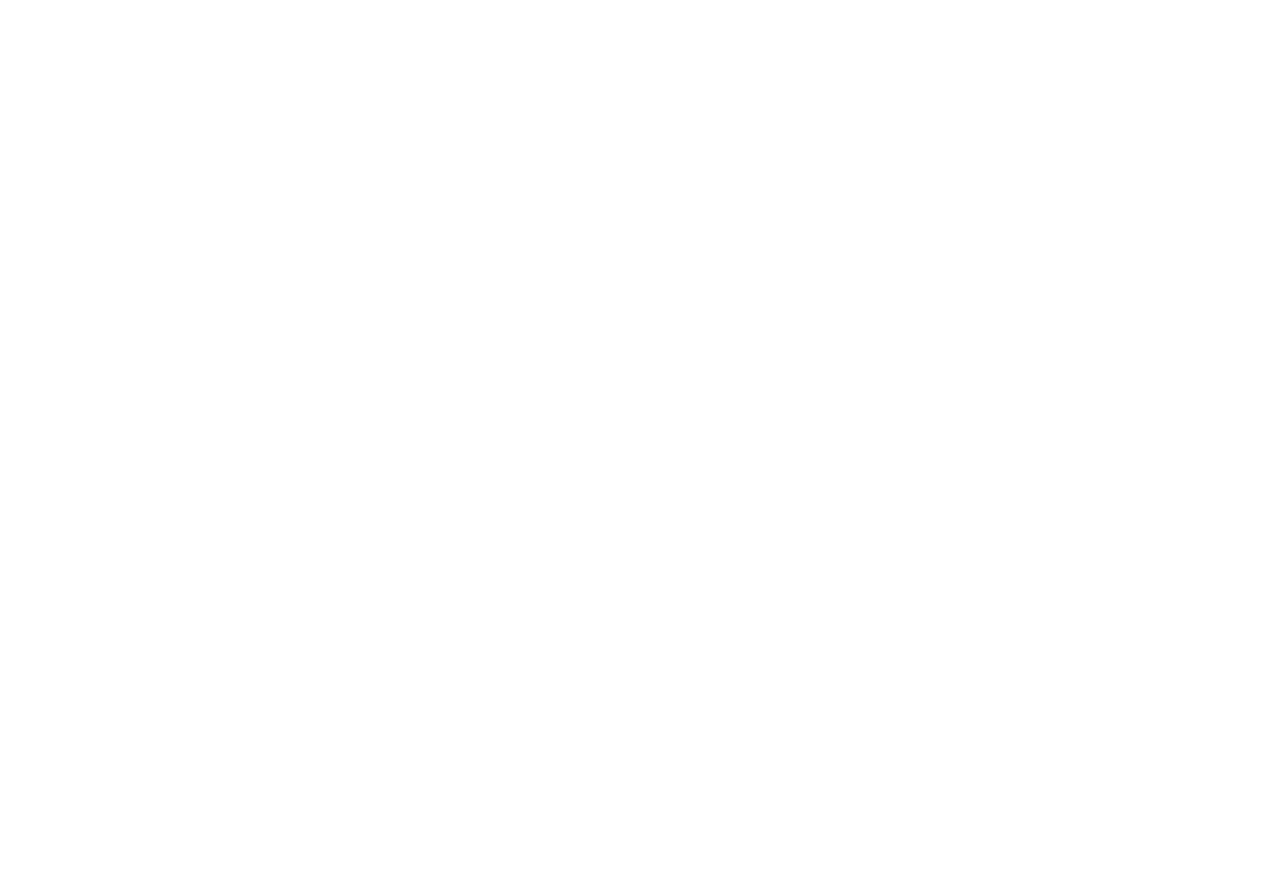
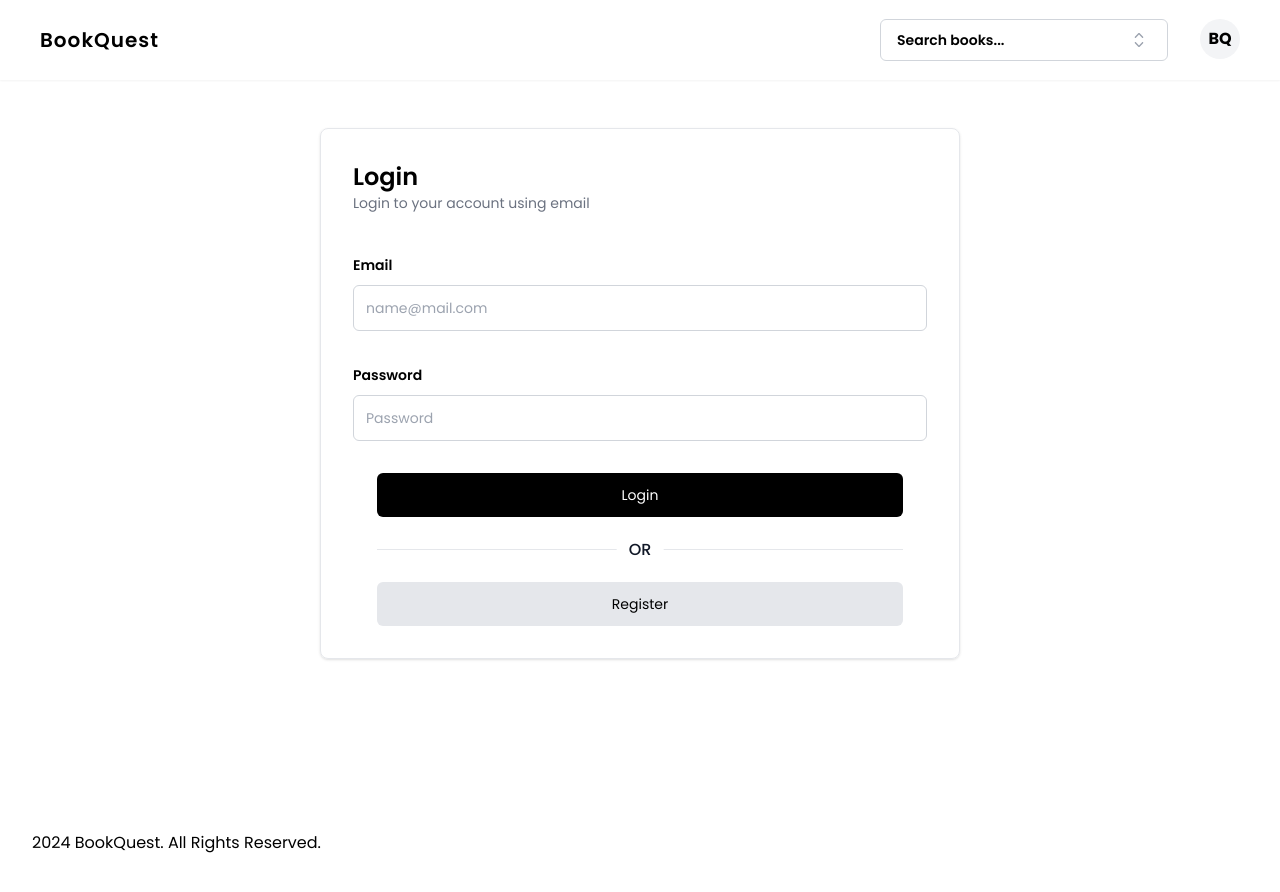
Before and after one commit to gilangr1440/library-app, a React (Vite) app: page /login in a window 1280 px wide. Before the commit this address had no page. Shown: the top 892 px of the page. Before the commit the page ends 800 px from the top, so only its background shows below. Built offline with nearby package versions, Linux system fonts and the light colour scheme.

Commit message:
login page

```diff
--- /dev/null
+++ b/src/pages/login/index.tsx
@@ -0,0 +1,38 @@
+import Layout from "../../components/Layout";
+
+const Login = () => {
+  return (
+    <Layout>
+      <div className="py-32">
+        <div className="w-1/2 rounded-lg shadow p-8 border border-gray-200 mx-auto">
+          <div className="mb-10">
+            <h1 className="text-2xl font-semibold">Login</h1>
+            <h3 className="text-sm text-gray-500">Login to your account using email</h3>
+          </div>
+          <form action="">
+            <label htmlFor="email" className="text-sm font-semibold">
+              Email
+            </label>
+            <br />
+            <input type="email" name="email" className="w-full text-sm p-3 rounded-md border border-gray-300 focus:outline outline-offset-2 outline-2 mt-2 mb-8" placeholder="name@mail.com" />
+            <label htmlFor="password" className="text-sm font-semibold">
+              Password
+            </label>
+            <br />
+            <input type="password" name="password" className="w-full text-sm p-3 rounded-md border border-gray-300 focus:outline outline-offset-2 outline-2 mt-2 mb-8" placeholder="Password" />
+            <div className="flex flex-col items-center">
+              <button className="bg-black hover:bg-black/90 text-white text-sm text-semibold p-3 rounded-md w-11/12">Login</button>
+              <div className="inline-flex items-center justify-center w-11/12">
+                <hr className="w-full h-px my-8 bg-gray-200 border-0 dark:bg-gray-700" />
+                <span className="absolute px-3 font-medium text-gray-900 -translate-x-1/2 bg-white left-1/2 dark:text-white dark:bg-gray-900">OR</span>
+              </div>
+              <button className="bg-gray-200 hover:bg-black/90 text-black text-sm text-semibold p-3 rounded-md w-11/12">Register</button>
+            </div>
+          </form>
+        </div>
+      </div>
+    </Layout>
+  );
+};
+
+export default Login;
--- a/src/routes/App.tsx
+++ b/src/routes/App.tsx
@@ -1,6 +1,7 @@
 import { BrowserRouter, Route, Routes } from "react-router-dom";
 import Home from "../pages/home";
 import Register from "../pages/register";
+import Login from "../pages/login";
 
 function App() {
   return (
@@ -8,6 +9,7 @@
       <Routes>
         <Route path="/" element={<Home />} />
         <Route path="/register" element={<Register />} />
+        <Route path="/login" element={<Login />} />
       </Routes>
     </BrowserRouter>
   );
```
